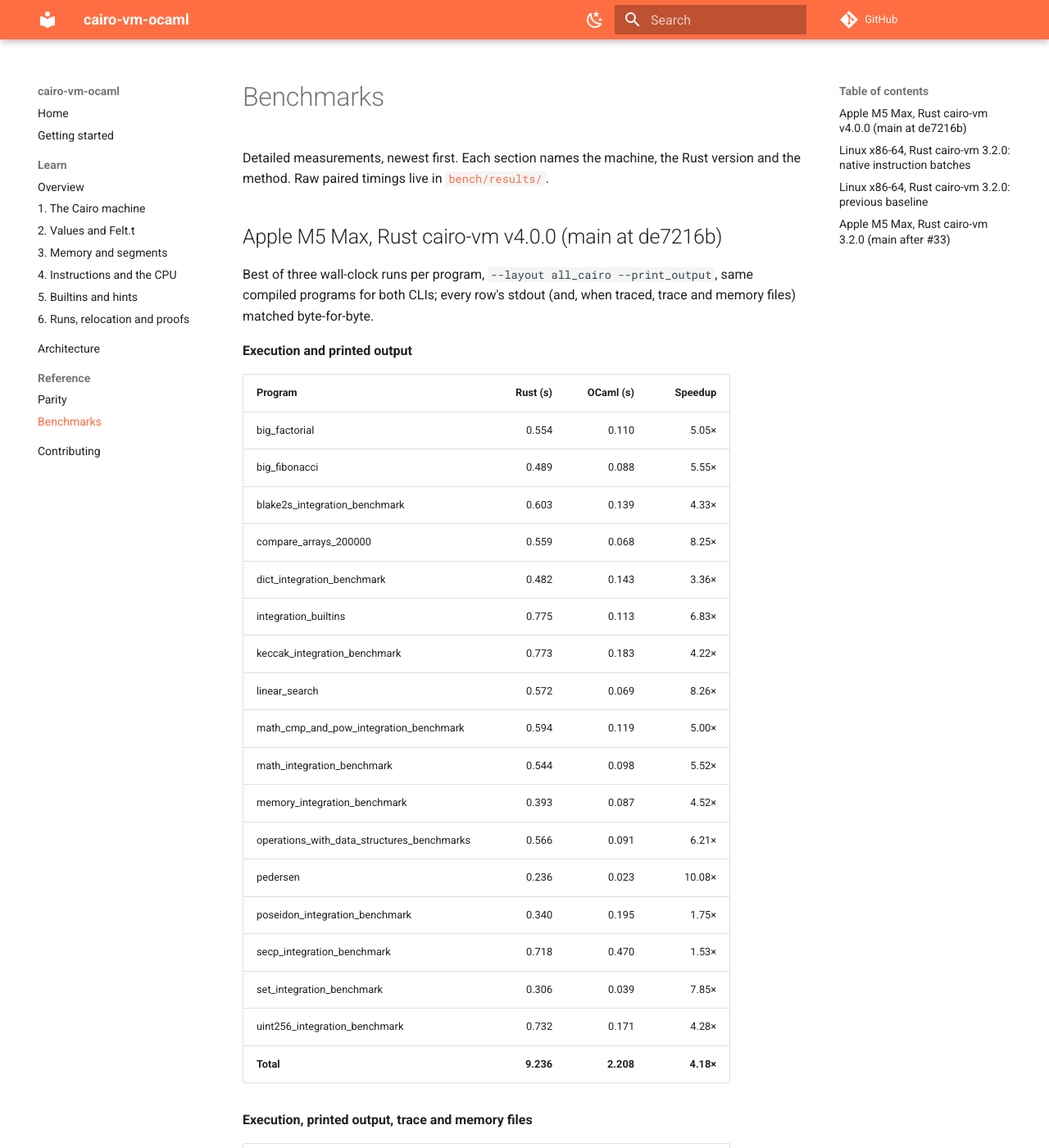
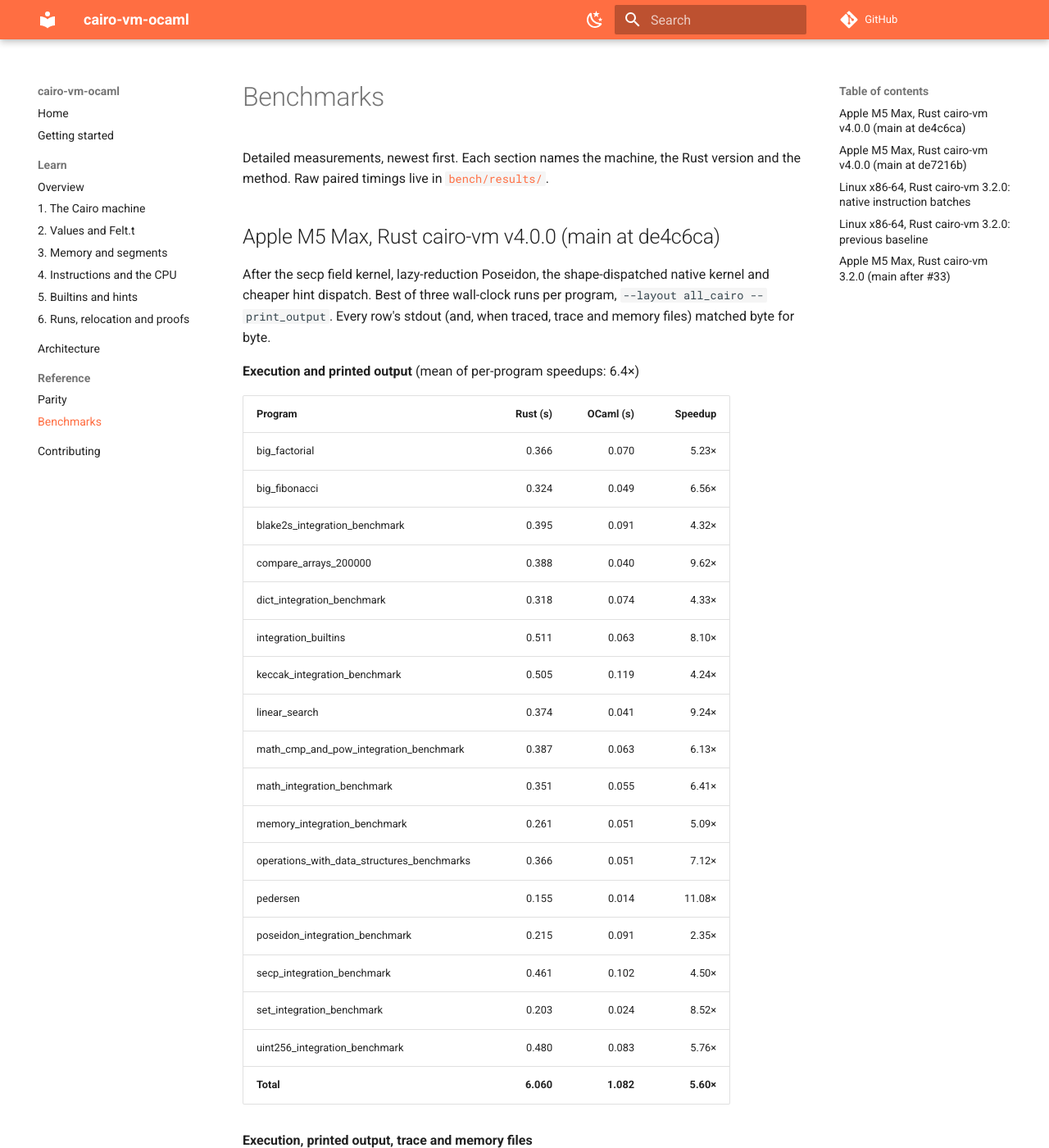
Before and after one commit to teddyjfpender/cairo-vm-ocaml, an MkDocs documentation site: the page built from docs/benchmarks.md, in a window 1280 px wide and 1400 px high. Shown: the whole window at 82% size. Built offline with MkDocs 1.6.1 and Material for MkDocs 9.7.7, drawn with Linux system fonts in a browser that asks for light colours; comment, search, counter and statistics services are not loaded; some of the changed text lies outside the part shown.

Commit message:
Docs: two-tier execution, EXCESS_BALANCE supported, v4.0.0 numbers 5.60x/5.16x
Chapter 4 and the architecture page describe the kernel + generic step
design (the OCaml fast path is gone); README/index badges and headline move
to 5.6x; benchmarks gain the de4c6ca tables (execution 5.60x, traced 5.16x,
per-program mean 6.4x).

Co-Authored-By: Claude Opus 5.5 <noreply@anthropic.com>

```diff
--- a/docs/benchmarks.md
+++ b/docs/benchmarks.md
@@ -2,6 +2,59 @@
 
 Detailed measurements, newest first. Each section names the machine, the Rust version
 and the method. Raw paired timings live in [`bench/results/`](https://github.com/teddyjfpender/cairo-vm-ocaml/blob/main/bench/results/).
+
+## Apple M5 Max, Rust cairo-vm v4.0.0 (main at de4c6ca)
+
+After the secp field kernel, lazy-reduction Poseidon, the shape-dispatched native kernel and
+cheaper hint dispatch. Best of three wall-clock runs per program, `--layout all_cairo
+--print_output`. Every row's stdout (and, when traced, trace and memory files) matched
+byte for byte.
+
+**Execution and printed output** (mean of per-program speedups: 6.4×)
+
+| Program | Rust (s) | OCaml (s) | Speedup |
+| --- | ---: | ---: | ---: |
+| big_factorial | 0.366 | 0.070 | 5.23× |
+| big_fibonacci | 0.324 | 0.049 | 6.56× |
+| blake2s_integration_benchmark | 0.395 | 0.091 | 4.32× |
+| compare_arrays_200000 | 0.388 | 0.040 | 9.62× |
+| dict_integration_benchmark | 0.318 | 0.074 | 4.33× |
+| integration_builtins | 0.511 | 0.063 | 8.10× |
+| keccak_integration_benchmark | 0.505 | 0.119 | 4.24× |
+| linear_search | 0.374 | 0.041 | 9.24× |
+| math_cmp_and_pow_integration_benchmark | 0.387 | 0.063 | 6.13× |
+| math_integration_benchmark | 0.351 | 0.055 | 6.41× |
+| memory_integration_benchmark | 0.261 | 0.051 | 5.09× |
+| operations_with_data_structures_benchmarks | 0.366 | 0.051 | 7.12× |
+| pedersen | 0.155 | 0.014 | 11.08× |
+| poseidon_integration_benchmark | 0.215 | 0.091 | 2.35× |
+| secp_integration_benchmark | 0.461 | 0.102 | 4.50× |
+| set_integration_benchmark | 0.203 | 0.024 | 8.52× |
+| uint256_integration_benchmark | 0.480 | 0.083 | 5.76× |
+| **Total** | **6.060** | **1.082** | **5.60×** |
+
+**Execution, printed output, trace and memory files**
+
+| Program | Rust (s) | OCaml (s) | Speedup |
+| --- | ---: | ---: | ---: |
+| big_factorial | 0.689 | 0.144 | 4.77× |
+| big_fibonacci | 0.616 | 0.119 | 5.16× |
+| blake2s_integration_benchmark | 0.571 | 0.128 | 4.46× |
+| compare_arrays_200000 | 0.676 | 0.101 | 6.68× |
+| dict_integration_benchmark | 0.501 | 0.112 | 4.48× |
+| integration_builtins | 0.757 | 0.117 | 6.48× |
+| keccak_integration_benchmark | 0.695 | 0.155 | 4.47× |
+| linear_search | 0.695 | 0.105 | 6.60× |
+| math_cmp_and_pow_integration_benchmark | 0.618 | 0.113 | 5.45× |
+| math_integration_benchmark | 0.556 | 0.108 | 5.14× |
+| memory_integration_benchmark | 0.448 | 0.094 | 4.79× |
+| operations_with_data_structures_benchmarks | 0.545 | 0.091 | 6.01× |
+| pedersen | 0.193 | 0.026 | 7.28× |
+| poseidon_integration_benchmark | 0.266 | 0.105 | 2.53× |
+| secp_integration_benchmark | 0.605 | 0.132 | 4.59× |
+| set_integration_benchmark | 0.248 | 0.036 | 6.85× |
+| uint256_integration_benchmark | 0.769 | 0.144 | 5.35× |
+| **Total** | **9.448** | **1.831** | **5.16×** |
 
 ## Apple M5 Max, Rust cairo-vm v4.0.0 (main at de7216b)
 
```
Also changed, not shown: README.md (+3 -3 lines), docs/architecture.md (+9 -8 lines), docs/index.md (+3 -2 lines), docs/learn/index.md (+1 -1 lines), docs/learn/instructions.md (+10 -10 lines).
